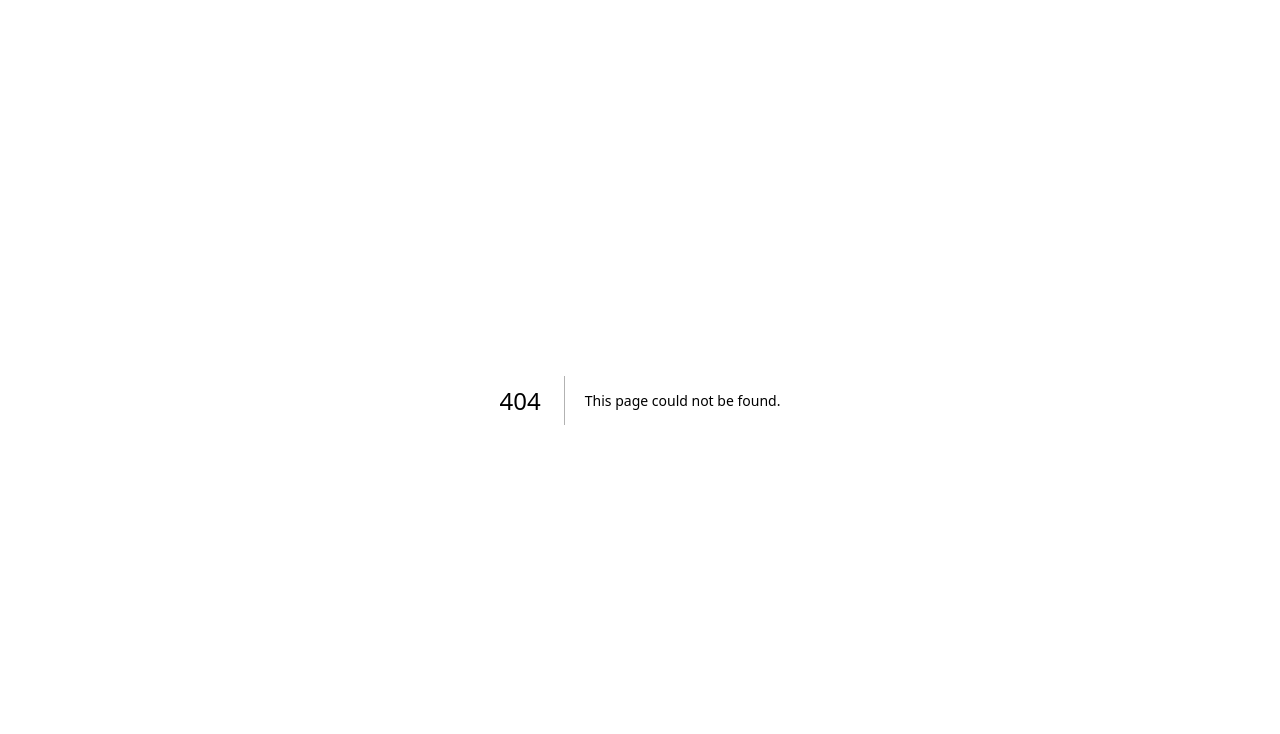
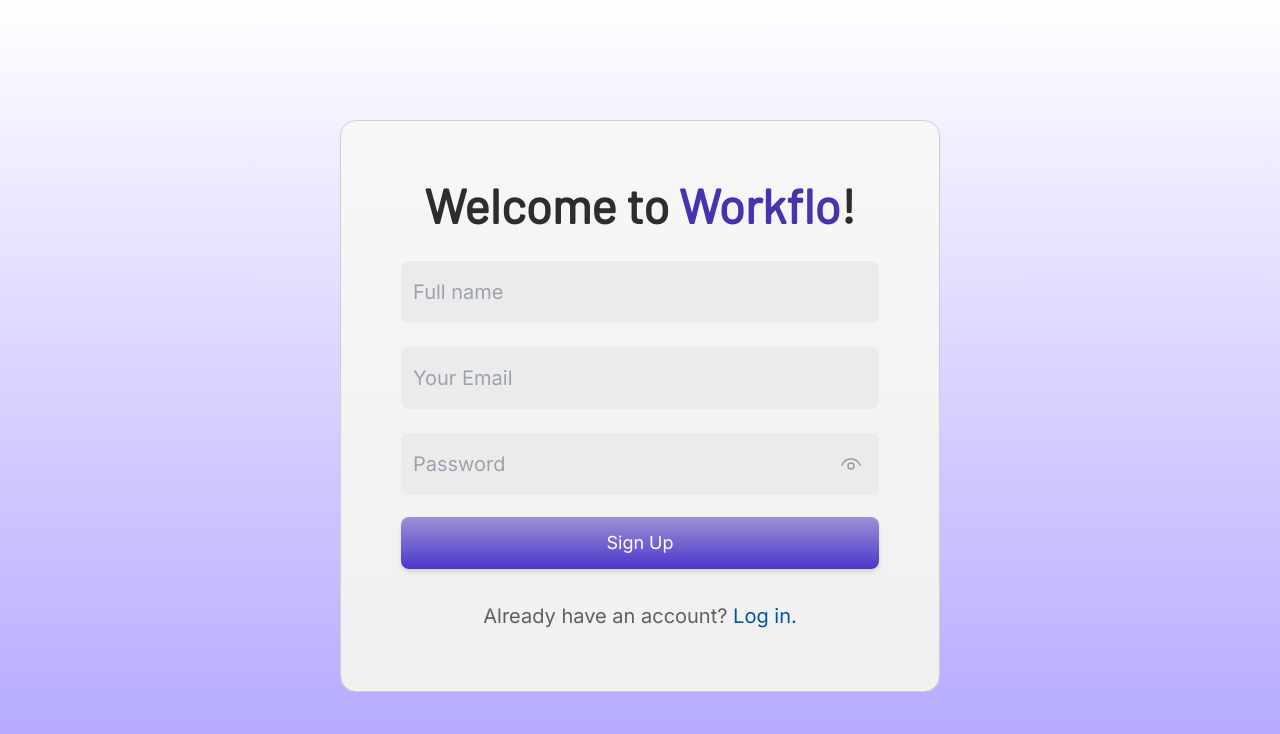
Before and after one commit to druvkotwani/Workflo, a Next.js app: page /signup in a window 1280 px wide. Before the commit this address had no page. Shown: the top 734 px of the page. Built offline with nearby package versions, Linux system fonts and the light colour scheme.

Commit message:
chore: Refactor signin and signup pages to use shared form component

```diff
--- /dev/null
+++ b/src/app/components/Form.tsx
@@ -0,0 +1,86 @@
+//Form Component / Reusable Component for Signin and Signup Page
+"use client";
+import Image from "next/image";
+import Link from "next/link";
+import React, { useState } from "react";
+import { usePathname } from "next/navigation";
+
+const Form = () => {
+  const [passwordVisible, setPasswordVisible] = useState(false);
+  const pathname = usePathname();
+
+  return (
+    <div
+      className={`min-h-screen  bg-gradient-to-b from-white to-[#AFA3FF] pt-[120px] px-4 lg:px-24`}
+    >
+      <div className="bg-gradient-to-b from-[#F7F7F7] w-full  to-[#F0F0F0] md:w-[600px] md:min-h-[476px] mx-auto rounded-2xl border border-[#CECECE] p-4 md:p-[60px]">
+        {/* Heading */}
+        <h1 className="font-barlow  font-semibold md:text-5xl text-3xl flex items-center justify-center w-full text-[#2D2D2D]">
+          Welcome to&nbsp;<span className="text-[#4534AC]">Workflo</span>!
+        </h1>
+
+        <div className="py-8 w-full h-full">
+          {/* Email/Password */}
+          <form className="flex flex-col ">
+            <div className="flex flex-col gap-6 font-inter">
+              {pathname === "/signup" && (
+                <input
+                  type="text"
+                  placeholder="Full name"
+                  className=" py-4 px-3 font-inter text-[#606060] text-[20px] bg-[#EBEBEB] rounded-lg  focus:outline-none"
+                />
+              )}
+              <input
+                type="text"
+                placeholder="Your Email"
+                className=" py-4 px-3 text-[#606060] font-inter text-[20px] bg-[#EBEBEB] rounded-lg  focus:outline-none"
+              />
+              <div className="relative w-full">
+                <input
+                  type={passwordVisible ? "text" : "password"}
+                  placeholder="Password"
+                  className=" py-4 px-3 font-inter text-[#606060] w-full text-[20px] bg-[#EBEBEB] rounded-lg  focus:outline-none"
+                />
+                {/* Toggle Visibility for Password */}
+                <Image
+                  onClick={() => setPasswordVisible(!passwordVisible)}
+                  src={`/assets/${passwordVisible ? "eye-closed" : "eye"}.svg`}
+                  alt="eye"
+                  width={24}
+                  height={24}
+                  className="absolute cursor-pointer  -translate-y-1/2 top-1/2 transform right-4 "
+                />
+              </div>
+            </div>
+
+            <button className="py-3 flex items-center justify-center w-full bg-gradient-to-t from-[#4B36CC] to-[#9C93D4] text-white rounded-lg text-lg p-2 mt-[22px] shadow-md">
+              {pathname === "/signup" ? "Sign Up" : "Login"}
+            </button>
+          </form>
+        </div>
+
+        {/* Create a new account for Signin Page */}
+        {pathname === "/signin" && (
+          <p className="text-[#606060] font-inter text-[20px] flex items-center justify-center w-full">
+            Don’t have an account? Create a&nbsp;
+            <Link href="/signup" className="text-[#0054A1] cursor-pointer">
+              new account.
+            </Link>
+          </p>
+        )}
+
+        {/* Already have an account for Signup Page */}
+        {pathname === "/signup" && (
+          <p className="text-[#606060] font-inter text-[20px] flex items-center justify-center w-full">
+            Already have an account?&nbsp;
+            <Link href="/signin" className="text-[#0054A1] cursor-pointer">
+              Log in.
+            </Link>
+          </p>
+        )}
+      </div>
+    </div>
+  );
+};
+
+export default Form;
--- a/src/app/layout.tsx
+++ b/src/app/layout.tsx
@@ -12,8 +12,8 @@
 });
 
 export const metadata: Metadata = {
-  title: "Create Next App",
-  description: "Generated by create next app",
+  title: "Trello: Style Task Management App",
+  description: "Trello: Style Task Management App",
 };
 
 export default function RootLayout({
--- a/src/app/signin/form.tsx
+++ /dev/null
@@ -1,51 +0,0 @@
-// Sigin Form Component
-
-import Link from "next/link";
-import React from "react";
-
-const SignInForm = () => {
-  return (
-    <div
-      className={`min-h-screen  bg-gradient-to-b from-white to-[#AFA3FF] pt-[120px] px-4 lg:px-24`}
-    >
-      <div className="bg-gradient-to-b from-[#F7F7F7] w-full  to-[#F0F0F0] md:w-[600px] md:min-h-[476px] mx-auto rounded-2xl border border-[#CECECE] p-4 md:p-[60px]">
-        {/* Heading */}
-        <h1 className="font-barlow  font-semibold md:text-5xl text-3xl flex items-center justify-center w-full text-[#2D2D2D]">
-          Welcome to&nbsp;<span className="text-[#4534AC]">Workflo</span>!
-        </h1>
-
-        <div className="py-8 w-full h-full">
-          {/* Email/Password */}
-          <form className="flex flex-col ">
-            <div className="flex flex-col gap-6 font-inter">
-              <input
-                type="text"
-                placeholder="Your Email"
-                className=" py-4 px-3 font-inter text-[20px] bg-[#EBEBEB] rounded-lg  focus:outline-none"
-              />
-              <input
-                type="password"
-                placeholder="Password"
-                className=" py-4 px-3 font-inter text-[20px] bg-[#EBEBEB] rounded-lg  focus:outline-none"
-              />
-            </div>
-
-            <button className="py-3 flex items-center justify-center w-full bg-gradient-to-t from-[#4B36CC] to-[#9C93D4] text-white rounded-lg text-lg p-2 mt-[22px] shadow-md">
-              Login
-            </button>
-          </form>
-        </div>
-
-        {/* Create a new account */}
-        <p className="text-[#606060] font-inter text-[20px] flex items-center justify-center w-full">
-          Don’t have an account? Create a&nbsp;
-          <Link href="/siginup" className="text-[#0054A1] cursor-pointer">
-            new account.
-          </Link>
-        </p>
-      </div>
-    </div>
-  );
-};
-
-export default SignInForm;
--- a/src/app/signin/page.tsx
+++ b/src/app/signup/page.tsx
@@ -1,10 +1,10 @@
 import React from "react";
-import SignInForm from "./form";
+import Form from "../components/Form";
 
 const Page = () => {
   return (
     <div>
-      <SignInForm />
+      <Form />
     </div>
   );
 };
```
Also changed, not shown: public/assets/eye-closed.svg (added), public/assets/eye.svg (added).
